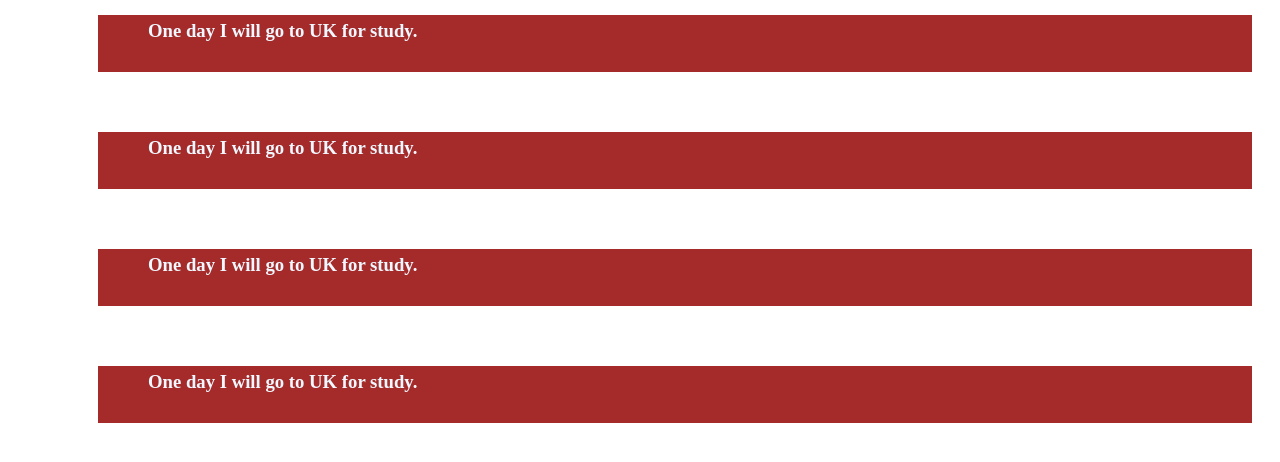
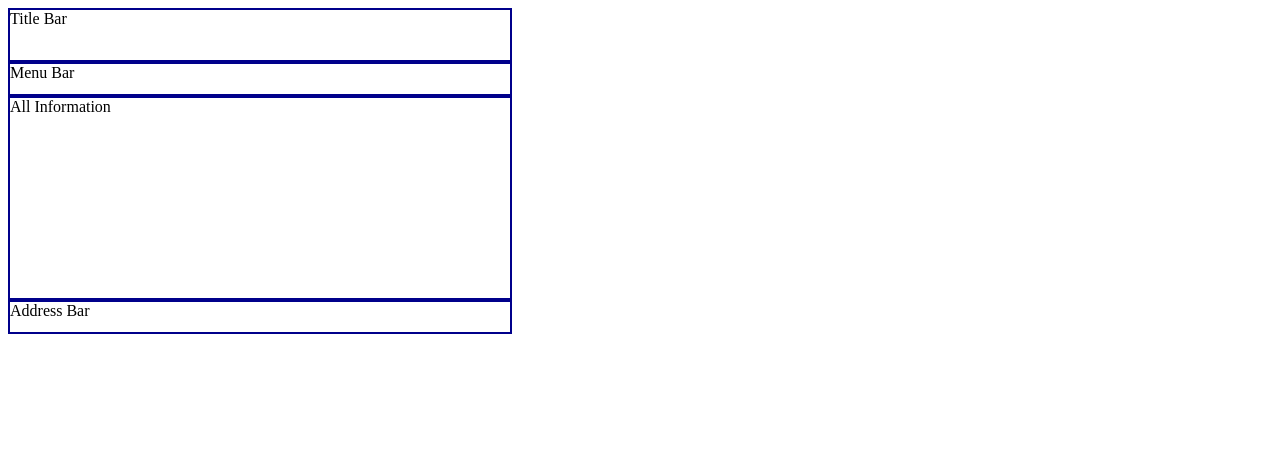
Before and after one commit to Mabiaeva90/webjob_1-7, a plain HTML site: page index.html in a window 1280 px wide. Drawn offline with Linux system fonts and the light colour scheme.

Commit message:
Job No:7, Job Name: Use of div, box, class, CSS, border, width, height, color tag etc.

```diff
--- a/index.html
+++ b/index.html
@@ -3,7 +3,7 @@
 <head>
     <meta charset="UTF-8">
     <meta name="viewport" content="width=device-width, initial-scale=1.0">
-    <title>Job 6</title>
+    <title>Job 7</title>
     <link rel="stylesheet" href="style.css">
 
 
@@ -11,11 +11,18 @@
 </head>
 <body>
 
-    <h3>One day I will go to UK for study.</h3>
-    <h3>One day I will go to UK for study.</h3>
-    <h3>One day I will go to UK for study.</h3>
-    <h3>One day I will go to UK for study.</h3>
-
+    <div class="box1">
+        Title Bar
+       </div>
+       <div class="box2">
+        Menu Bar
+       </div>
+       <div class="box3">
+        All Information
+       </div>
+       <div class="box4">
+        Address Bar
+       </div>
 
 
 
--- a/style.css
+++ b/style.css
@@ -4,3 +4,32 @@ h3{
     margin: 15px 20px 60px 90px;
     color: aliceblue;
 }
+
+.box1{
+    width: 500px;
+    height: 50px;
+    border: 2px solid darkblue;
+    color: black;
+    display: flex;
+}
+
+.box2{
+    width: 500px;
+    height: 30px;
+    border: 2px solid darkblue;
+    color: black;
+}
+
+.box3{
+    width: 500px;
+    height: 200px;
+    border: 2px solid darkblue;
+    color: black;
+}
+
+.box4{
+    width: 500px;
+    height: 30px;
+    border: 2px solid darkblue;
+    color: black;
+}
```
